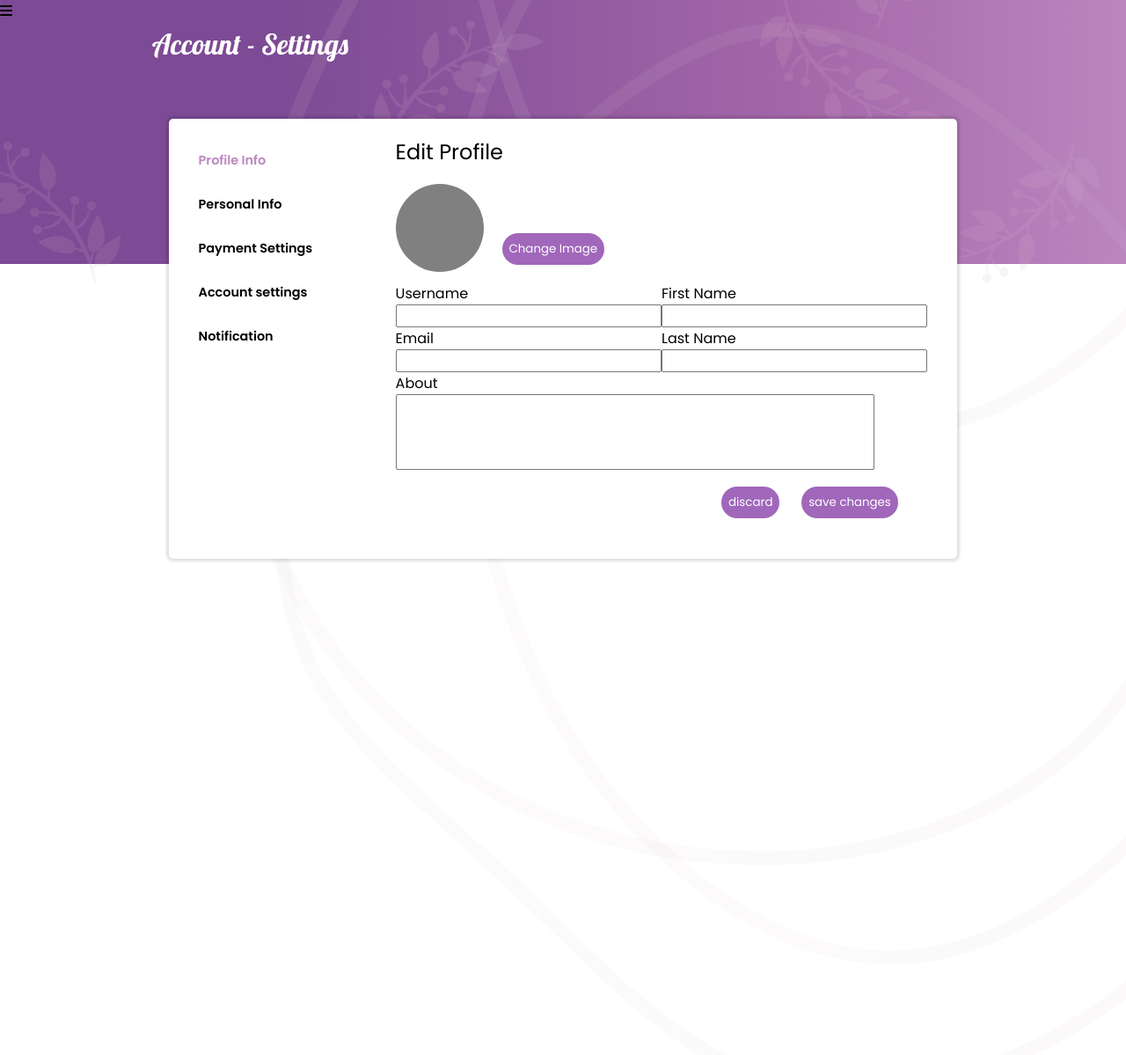
After one commit to RukshanDinusha26/uniProject_year1, a Flask app: page /account/settings in a window 1280 px wide; the page is wider, and only the part inside the window is pictured. The commit adds this page. Shown: the top 1199 px of that part at 88% size. Run offline with Flask 3, Linux system fonts and the light colour scheme.

Commit message:
account settings page was added

```diff
--- a/salonManagement/routes.py
+++ b/salonManagement/routes.py
@@ -114,3 +114,7 @@ def logout():
 @app.route("/account")
 def account():
     return render_template("account.html")
+
+@app.route("/account/settings")
+def account_settings():
+    return render_template("accountSet.html")
--- /dev/null
+++ b/salonManagement/static/accountSet-style.css
@@ -0,0 +1,282 @@
+/* importing Poppins fonts from google fonts */
+@import url('https://fonts.googleapis.com/css2?family=Poppins:ital,wght@0,100;0,200;0,300;0,400;0,500;0,600;0,700;0,800;0,900;1,100;1,200;1,300;1,400;1,500;1,600;1,700;1,800;1,900&display=swap');
+@import url('https://fonts.googleapis.com/css2?family=Lobster&display=swap');
+
+*{
+  font-family:'Poppins', sans-serif;
+}
+
+body{
+  height: 100%;
+  margin: 0;
+  overflow-x: hidden;
+}
+
+.container{
+  display: flex;
+}
+
+.container-main{
+  display:flex;
+  justify-content: center;
+}
+.header{
+  width: 100%;
+  height: 300px;
+  background: linear-gradient(to left, #bb86c0 0%, #a468a9 28.53%, #7d4a95 75.52%);
+  position: relative;
+  left: 0;
+}
+
+.title-text{
+  position: absolute;
+  top: 30px;
+  left: 13.5%;
+}
+.title-text span{
+  font-family: 'Lobster';
+  font-size: 2rem;
+  color: white;
+}
+
+
+.bg-1 {
+  position: absolute;
+  z-index: -1;
+  top: 0;
+  height: 200vh;
+  right: -50px;
+  transform: translateX(30%);
+  opacity: 10%;
+}
+
+.bg-2 {
+  top: 200px;
+  right: 100px;
+}
+
+.bg-3 {
+  top: -100px;
+  right: 100px;
+}
+
+.bg-4 {
+  top: -600px;
+}
+
+.bg-lf {
+  z-index: -1;
+  position: absolute;
+  height: 20vh;
+  opacity: 15%;
+  right: 100px;
+  top: 274px;
+  transform: scaleX(-1);
+}
+
+.lf-1 {
+  top: 561px;
+  right: 1143px;
+  transform: scaleX(1)
+}
+
+
+.lf-2 {
+  right: 30px;
+  top: 561px;
+  transform: scaleY(-1);
+}
+
+.lf-3 {
+  right: 662px;
+  top: 423px;
+  transform: scaleX(-1);
+}
+
+.lf-4 {
+  right: 205px;
+  top: 400px;
+  transform: scale(-1, -1);
+}
+
+.bg-shape{
+  position: absolute;
+  z-index: 1;
+  top: -400px;
+  right: 0;
+  height: 400px;
+}
+
+/* Body */
+
+.container-body{
+  z-index: 1000;
+  background-color: white;
+  height: 500px;
+  width: 70%;
+  position: relative;
+  top: 110px;
+  border-radius: 5px;
+  box-shadow: 0px 0px 3px 3px rgba(0, 0, 0, 0.122);
+  overflow: hidden;
+}
+
+.proSetting-container{
+  display: flex;
+  flex-direction: row;
+  height: 100%;
+  width: 100%;
+}
+
+.side-container{
+  width: 25%;
+  height: 100%;
+}
+
+.side-sub-container{
+  width: 80%;
+  margin-left: 15%;
+  margin-top: 10%;
+  display: flex;
+  flex-direction: column;
+}
+.side-sub-container div{
+  display: flex;
+  height: 50px;
+  align-items: center;
+  font-size: 0.9rem;
+  font-weight: 600;
+}
+
+.side-sub-container div:hover{
+  color:#a067ba;
+  cursor: pointer;
+}
+
+.side-sub-container div:focus{
+  color:#7d4a95;
+}
+
+.setting-container{
+  width:75%;
+}
+.setting-sub-container{
+  width: 90%;
+  height: 90%;
+  margin-top: 3%;
+  margin-left: 5%;
+  display: flex;
+  flex-direction: column;
+}
+.title-cont{
+  height: 10%;
+  width: 100%;
+}
+
+.title-cont span{
+  font-size: 1.5rem;
+}
+.img-main-cont{
+  height: 30%;
+  width: 100%;
+  display: flex;
+  flex-direction: row;
+}
+.img-cont{
+  width: 25%;
+  display: flex;
+  align-items: center;
+}
+.img-holder{
+  height: 100px;
+  width: 100px;
+  background-color: grey;
+  border-radius: 1000px;
+}
+
+.img-btn-cont{
+  position: relative;
+  width: 100%;
+}
+
+.change-ctn{
+  position: absolute;
+  bottom: 20px;
+}
+
+.change-img-btn{
+  background-color: #a067ba;
+  border: none;
+  padding: 8px 8px;
+  color: white;
+  border-radius: 40px;
+}
+.change-img-btn:hover{
+  background-color: #87559e;
+  cursor: pointer;
+}
+
+.info-cont{
+  width: 100%;
+  height: 60%;
+}
+
+form{
+  display: flex;
+  flex-direction: column;
+  width: 100%;
+  height: 100%;
+}
+.info-col{
+  display: flex;
+  flex-direction: row;
+}
+.r-1,.r-2{
+  width: 50%;
+  display: flex;
+  flex-direction: column;
+}
+.about-col{
+  display: flex;
+  flex-direction: column;
+  width: 90%;
+}
+
+.about-col textarea{
+  resize: none;
+}
+
+.btn-col{
+  display: flex;
+  flex-direction: row;
+  position: relative;
+  height:10%;
+  margin-top: 20px;
+}
+.btn-1{
+  position: absolute;
+  right: 10%;
+  bottom: 100%;
+}
+
+.btn-2{
+  position: absolute;
+  right: 30%;
+  bottom:100%;
+}
+
+.tab.active{
+  color:#bb86c0;
+}
+
+.setting-sub-container{
+  display: none;
+  animation: moving .5s ease;
+}
+@keyframes moving{
+  from{transform: translateY(50px);opacity: 0;}
+}
+
+.setting-sub-container.active{
+  display: block;
+}
--- a/salonManagement/templates/account.html
+++ b/salonManagement/templates/account.html
@@ -49,7 +49,7 @@
         </div>
         <div class="proedit-container">
           <div class="button-container">
-          <button class="profile-edit-btn">Edit Profile</button>
+          <a href=" {{ url_for('account_settings')}}"><button class="profile-edit-btn">Edit Profile</button></a>
           </div>
         </div>
 
--- /dev/null
+++ b/salonManagement/templates/accountSet.html
@@ -0,0 +1,151 @@
+{% extends "layout.html" %}
+
+{% block head %}
+<link rel="stylesheet" href="{{ url_for('static',filename='accountSet-style.css') }}" />
+{% endblock head %}
+
+{% block content %}
+        <div class="header">
+            <div class="bg-shape">
+                <img src="{{ url_for('static',filename='Images/blob(5).svg') }}" class="bg-1">
+                <img src="{{ url_for('static',filename='Images/blob(6).svg') }}" class="bg-1 bg-2">
+                <img src="{{ url_for('static',filename='Images/blob(4).svg') }}" class="bg-1 bg-3">
+                <img src="{{ url_for('static',filename='Images/blob(5).svg') }}" class="bg-1 bg-4">
+                <img src="{{ url_for('static',filename='Images/leaves1.svg') }}" class="bg-lf">
+                <img src="{{ url_for('static',filename='Images/leaves1.svg') }}" class="bg-lf lf-1">
+                <img src="{{ url_for('static',filename='Images/leaves1.svg') }}" class="bg-lf lf-2">
+                <img src="{{ url_for('static',filename='Images/leaves1.svg') }}" class="bg-lf lf-3">
+                <img src="{{ url_for('static',filename='Images/leaves1.svg') }}" class="bg-lf lf-4">
+            </div>
+            <div class="title-text">
+                <span>Account - Settings</span>
+            </div>
+            <div class="menu">
+                <i class="fa-solid fa-bars" id="menu"></i>
+            </div>
+            <div class="disc">
+            </div>
+            <div class="disc down">
+            </div>
+            <div class="container-main">
+                <div class="container-body">
+                    <div class="proSetting-container">
+                        <div class="side-container">
+                            <div class="side-sub-container">
+                                <div class="tab active">Profile Info</div>
+                                <div class="tab">Personal Info</div>
+                                <div class="tab">Payment Settings</div>
+                                <div class="tab">Account settings</div>
+                                <div class="tab">Notification</div>
+                            </div>
+                        </div>
+                        <div class="setting-container">
+                            <form action="">
+
+                                <div class="setting-sub-container active">
+                                    <div class="title-cont">
+                                        <span>Edit Profile</span>
+                                    </div>
+                                    <div class="img-main-cont">
+                                        <div class="img-cont">
+                                            <div class="img-holder">
+                                            </div>
+                                        </div>
+                                        <div class="img-btn-cont">
+                                            <div class="change-ctn">
+                                                <button class="change-img-btn">Change Image
+                                                </button>
+                                            </div>
+                                        </div>
+                                    </div>
+                                    <div class="info-cont">
+                                            <div class="profile-box">
+                                                    <div class="info-col">
+                                                        <div class="r-1">
+                                                            <label class="username-label" for="username">Username</label>
+                                                            <input type="text" class="username">
+
+                                                            <label class="email-label" for="email">Email</label>
+                                                            <input type="text" class="email">
+                                                        </div>
+                                                        <div class="r-2">
+                                                            <label class="fname-label" for="fname">First Name</label>
+                                                            <input type="text" class="fname">
+                                                            <label class="lname-label" for="lname">Last Name</label>
+                                                            <input type="text" class="lname">
+                                                        </div>
+                                                    </div>
+                                                    <div class="about-col">
+                                                        <label class="about-label" for="about">About</label>
+                                                        <textarea id="about" rows="4"></textarea>
+                                                    </div>
+
+                                            </div>
+                                    </div>
+
+                                </div>
+                                <div class="setting-sub-container">
+                                            <div class="title-cont">
+                                                <span>Edit Personal Info</span>
+                                            </div>
+                                            <div class="personal-box">
+                                                Lorem ipsum dolor sit amet consectetur adipisicing elit.
+                                                Veniam impedit incidunt rem laboriosam, illum perferendis explicabo corporis ex facere, doloribus neque odio eligendi? Debitis,
+                                                harum hic. Iste officia cum facere?
+                                            </div>
+                                </div>
+                                <div class="setting-sub-container">
+                                            <div class="title-cont">
+                                                <span>Edit Payment Settings</span>
+                                            </div>
+                                            <div class="personal-box">
+                                                Lorem ipsum dolor sit amet consectetur adipisicing elit.
+                                                Veniam impedit incidunt rem laboriosam, illum perferendis explicabo corporis ex facere, doloribus neque odio eligendi? Debitis,
+                                                harum hic. Iste officia cum facere?
+                                            </div>
+                                </div><div class="setting-sub-container">
+                                            <div class="title-cont">
+                                                <span>Edit Account Settings</span>
+                                            </div>
+                                            <div class="personal-box">
+                                                Lorem ipsum dolor sit amet consectetur adipisicing elit.
+                                                Veniam impedit incidunt rem laboriosam, illum perferendis explicabo corporis ex facere, doloribus neque odio eligendi? Debitis,
+                                                harum hic. Iste officia cum facere?
+                                            </div>
+                                </div><div class="setting-sub-container">
+                                            <div class="title-cont">
+                                                <span>Edit Notifications</span>
+                                            </div>
+                                            <div class="personal-box">
+                                                Lorem ipsum dolor sit amet consectetur adipisicing elit.
+                                                Veniam impedit incidunt rem laboriosam, illum perferendis explicabo corporis ex facere, doloribus neque odio eligendi? Debitis,
+                                                harum hic. Iste officia cum facere?
+                                            </div>
+                                </div>
+                                <div class="btn-col">
+                                    <div class="btn-1">
+                                        <button class="change-img-btn">save changes</button>
+                                    </div>
+                                    <div class="btn-2">
+                                        <button class="change-img-btn">discard</button>
+                                    </div>
+                                </div>
+                            </form>
+
+                </div>
+            </div>
+        <script>
+            const tabs = document.querySelectorAll('.tab');
+            const all_content = document.querySelectorAll('.setting-sub-container');
+
+            tabs.forEach((tab,index)=>{
+                tab.addEventListener('click',()=>{
+                    tabs.forEach(tab=>{tab.classList.remove('active')});
+                    tab.classList.add('active');
+
+                all_content.forEach(content=>{content.classList.remove('active')});
+                all_content[index].classList.add('active');
+                })
+            })
+        </script>
+{% endblock content %}
```
Also changed, not shown: instance/site.db.
